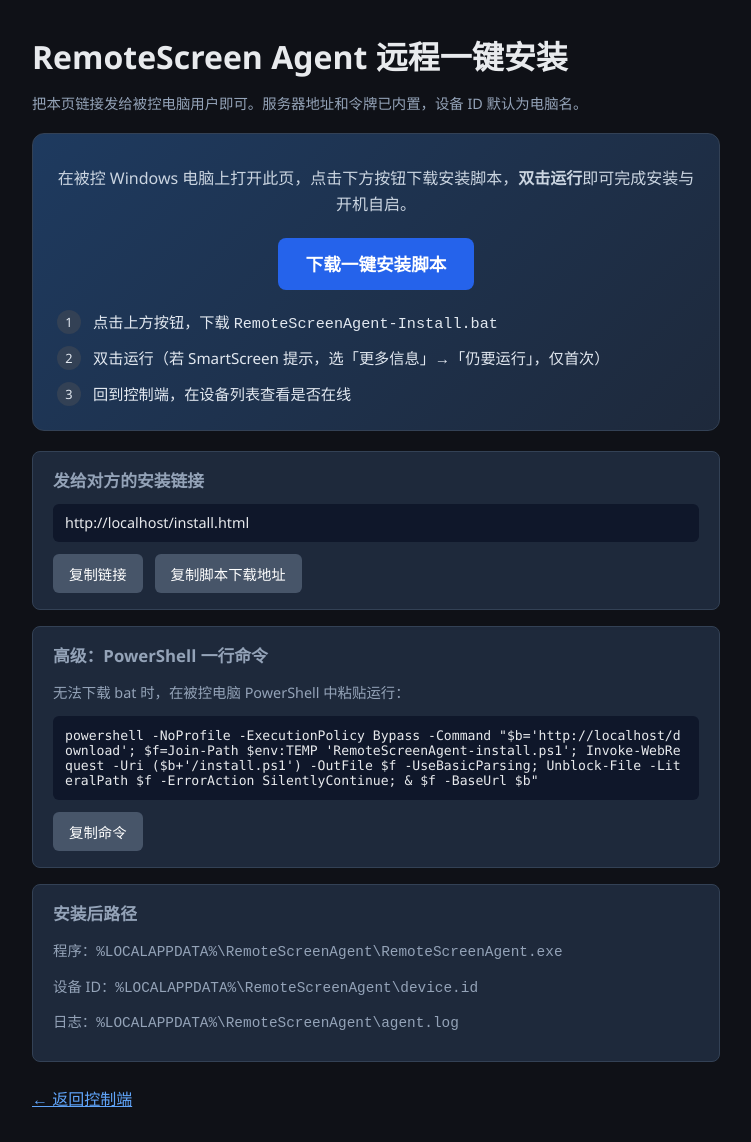
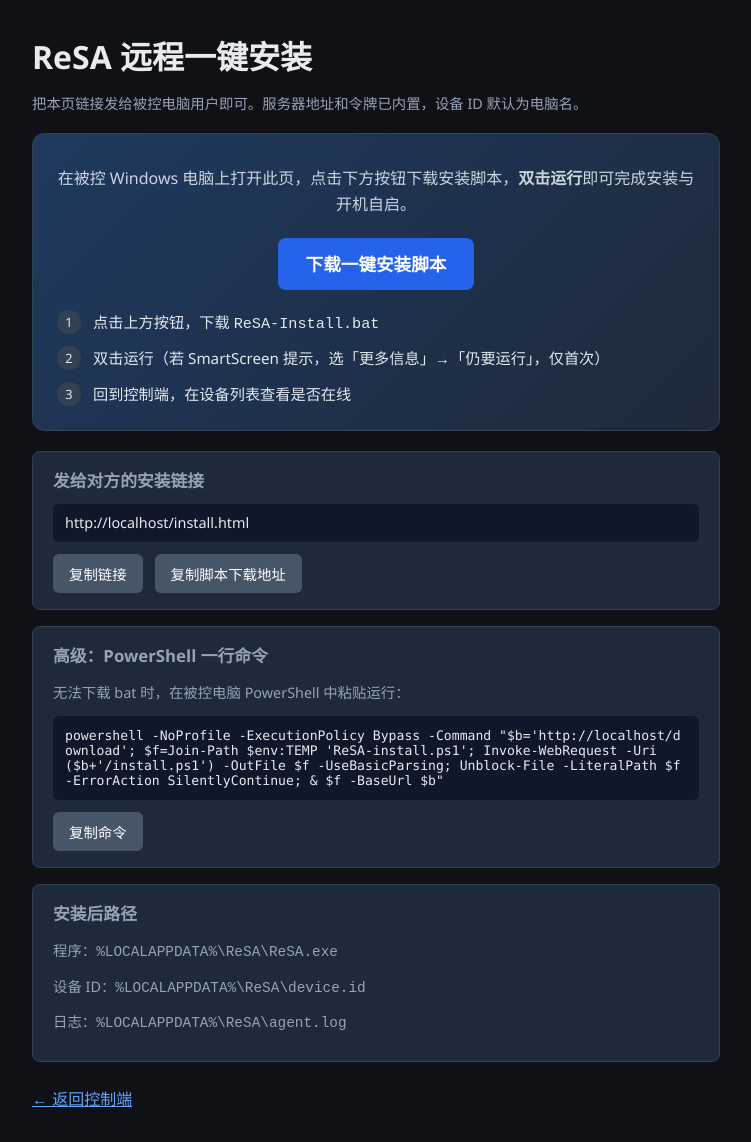
Before and after one commit to rocky08808/soft, a plain HTML site: page viewer/install.html in a window 1280 px wide. Shown: the whole page, without its empty margins (264-1015 px from the left). Drawn offline with Linux system fonts and the light colour scheme.

Commit message:
Refactor agent naming and installation scripts for consistency
- Renamed all instances of "RemoteScreenAgent" to "ReSA" across the codebase for a more concise branding.
- Updated installation scripts and related files to reflect the new name, ensuring clarity in user instructions and paths.
- Enhanced user experience by modifying messages in scripts and documentation to align with the new naming convention.

```diff
--- a/viewer/install.html
+++ b/viewer/install.html
@@ -112,14 +112,14 @@
 </head>
 <body>
   <div class="install-page">
-    <h1>RemoteScreen Agent 远程一键安装</h1>
+    <h1>ReSA 远程一键安装</h1>
     <p class="note">把本页链接发给被控电脑用户即可。服务器地址和令牌已内置，设备 ID 默认为电脑名。</p>
 
     <div class="hero">
       <p>在被控 Windows 电脑上打开此页，点击下方按钮下载安装脚本，<strong>双击运行</strong>即可完成安装与开机自启。</p>
       <a id="installBatLink" class="btn-primary" href="/download/install.bat" download>下载一键安装脚本</a>
       <div class="steps">
-        <div class="step"><span class="step-num">1</span><span>点击上方按钮，下载 <code>RemoteScreenAgent-Install.bat</code></span></div>
+        <div class="step"><span class="step-num">1</span><span>点击上方按钮，下载 <code>ReSA-Install.bat</code></span></div>
         <div class="step"><span class="step-num">2</span><span>双击运行（若 SmartScreen 提示，选「更多信息」→「仍要运行」，仅首次）</span></div>
         <div class="step"><span class="step-num">3</span><span>回到控制端，在设备列表查看是否在线</span></div>
       </div>
@@ -145,9 +145,9 @@
 
     <div class="install-card">
       <h2>安装后路径</h2>
-      <p class="note">程序：<code>%LOCALAPPDATA%\RemoteScreenAgent\RemoteScreenAgent.exe</code></p>
-      <p class="note">设备 ID：<code>%LOCALAPPDATA%\RemoteScreenAgent\device.id</code></p>
-      <p class="note">日志：<code>%LOCALAPPDATA%\RemoteScreenAgent\agent.log</code></p>
+      <p class="note">程序：<code>%LOCALAPPDATA%\ReSA\ReSA.exe</code></p>
+      <p class="note">设备 ID：<code>%LOCALAPPDATA%\ReSA\device.id</code></p>
+      <p class="note">日志：<code>%LOCALAPPDATA%\ReSA\agent.log</code></p>
     </div>
 
     <p class="back"><a href="/">← 返回控制端</a></p>
@@ -160,7 +160,7 @@
     const pageUrl = origin + "/install.html";
     const batUrl = origin + "/download/install.bat";
     const psOneLiner =
-      `powershell -NoProfile -ExecutionPolicy Bypass -Command "$b='${origin}/download'; $f=Join-Path $env:TEMP 'RemoteScreenAgent-install.ps1'; Invoke-WebRequest -Uri ($b+'/install.ps1') -OutFile $f -UseBasicParsing; Unblock-File -LiteralPath $f -ErrorAction SilentlyContinue; & $f -BaseUrl $b"`;
+      `powershell -NoProfile -ExecutionPolicy Bypass -Command "$b='${origin}/download'; $f=Join-Path $env:TEMP 'ReSA-install.ps1'; Invoke-WebRequest -Uri ($b+'/install.ps1') -OutFile $f -UseBasicParsing; Unblock-File -LiteralPath $f -ErrorAction SilentlyContinue; & $f -BaseUrl $b"`;
 
     document.getElementById("pageLink").textContent = pageUrl;
     document.getElementById("psCmd").textContent = psOneLiner;
```
Also changed, not shown: server/index.js (+4 -4 lines), viewer/index.html (+1 -1 lines), downloads/README.txt, 13 other files.
